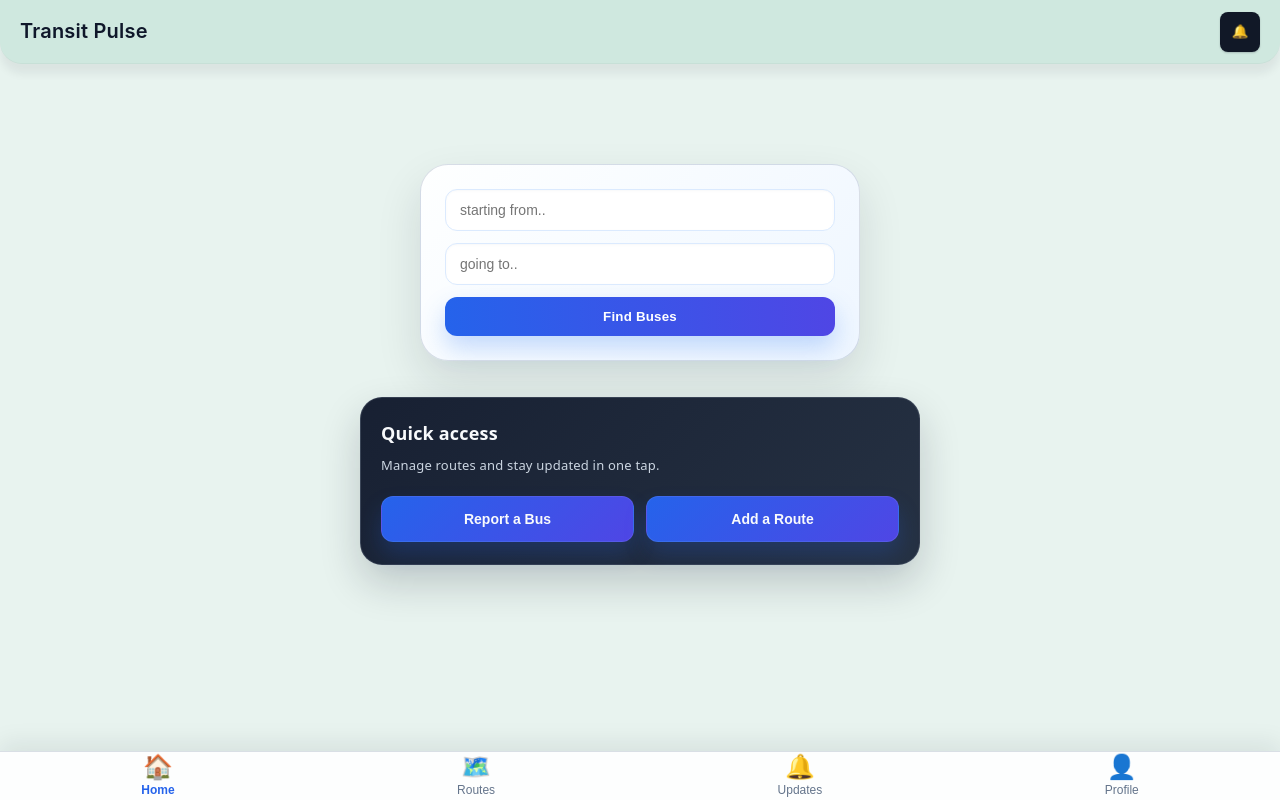
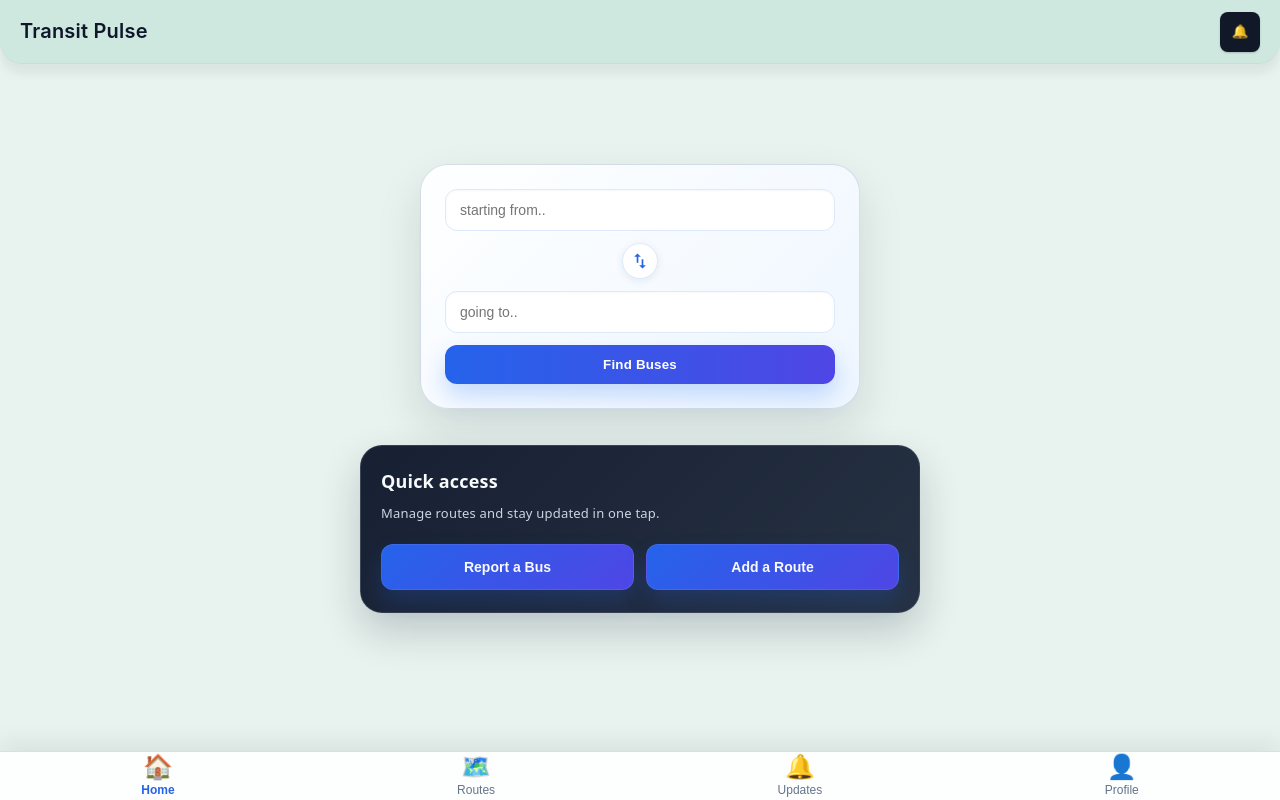
Before and after one commit to Sumit-Mashelkar/Where-is-my-Bus, a React (Vite) app in the folder frontend/: page / in a window 1280 px wide. Built offline with nearby package versions, Linux system fonts and the light colour scheme.

Commit message:
feat: add swap button in Search component

```diff
--- a/frontend/src/components/search.jsx
+++ b/frontend/src/components/search.jsx
@@ -157,7 +157,7 @@ const Search = () => {
             animate={{ opacity: 1, y: 0 }}
             transition={{ duration: 0.6, ease: "easeOut" }}
         >
-            <div className="from-search-div" style={{ position: "relative", width: "100%" }}>
+            <div className="from-search-div" aria-label="origin" style={{ position: "relative", width: "100%" }}>
                 <input
                     className="from-input"
                     style={inputStyle}
@@ -217,7 +217,42 @@ const Search = () => {
                     </ul>
                 )}
             </div>
-            <div className="to-search-div" style={{ position: "relative", width: "100%" }}>
+            <button
+                type="button"
+                aria-label="Swap origin and destination"
+                title="Swap origin and destination"
+                onClick={() => {
+                    setFromInputValue(toInputValue);
+                    setToInputValue(fromInputValue);
+                    setOriginSuggestions([]);
+                    setDestinationSuggestions([]);
+                }}
+                style={{
+                    width: "36px",
+                    height: "36px",
+                    flexShrink: 0,
+                    display: "grid",
+                    placeItems: "center",
+                    padding: 0,
+                    border: "1px solid #dbeafe",
+                    borderRadius: "50%",
+                    background: "#ffffff",
+                    color: "#2563eb",
+                    cursor: "pointer",
+                    boxShadow: "0 2px 8px rgba(15, 23, 42, 0.08)",
+                }}
+            >
+                <svg
+                    aria-hidden="true"
+                    width="20"
+                    height="20"
+                    viewBox="0 0 24 24"
+                    fill="currentColor"
+                >
+                    <path d="M16 17.01V10h-2v7.01h-3L15 21l4-3.99h-3zM9 3 5 6.99h3V14h2V6.99h3L9 3z" />
+                </svg>
+            </button>
+            <div className="to-search-div" aria-label="destination" style={{ position: "relative", width: "100%" }}>
                 <input
                     className="to-input"
                     style={inputStyle}
```
